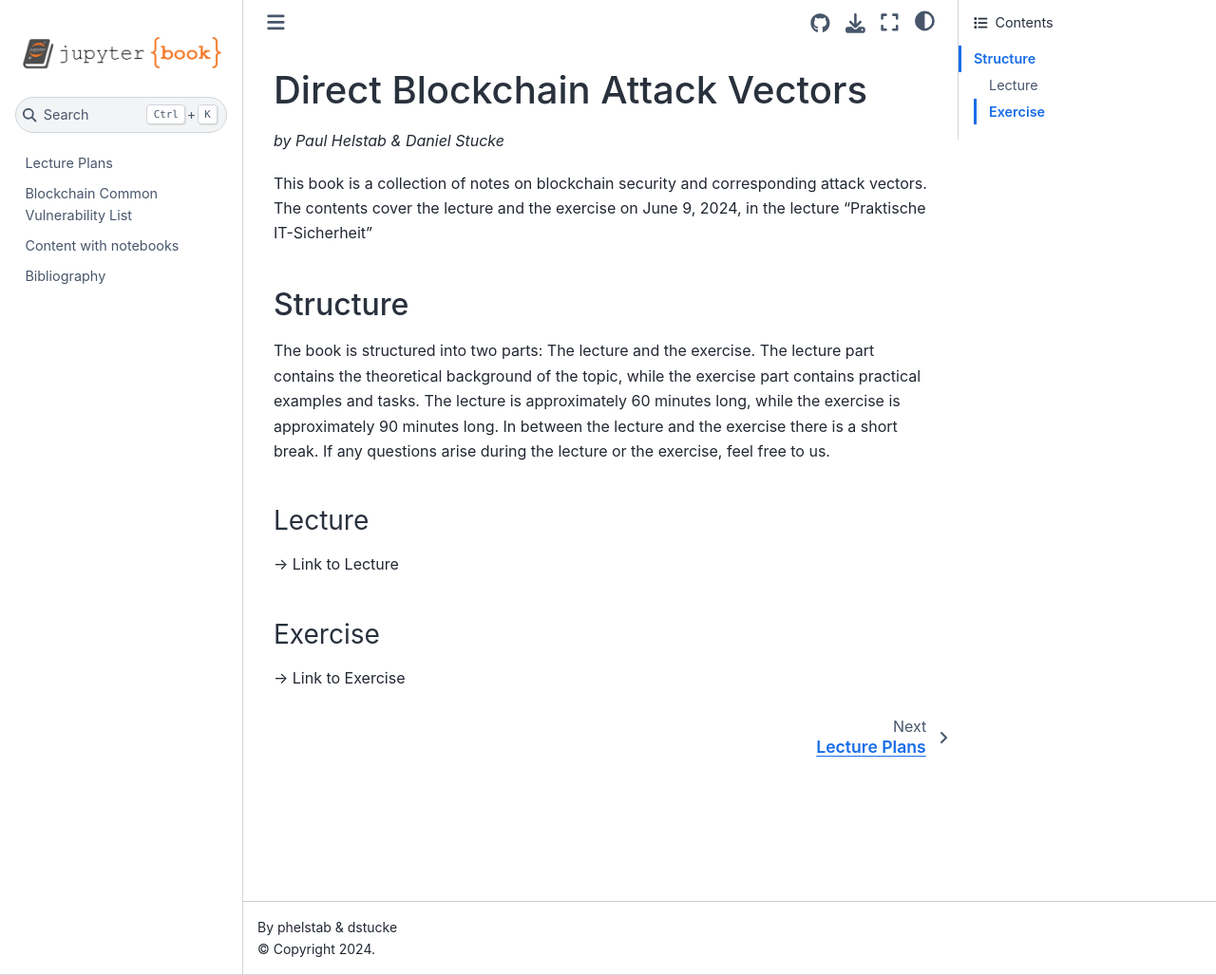
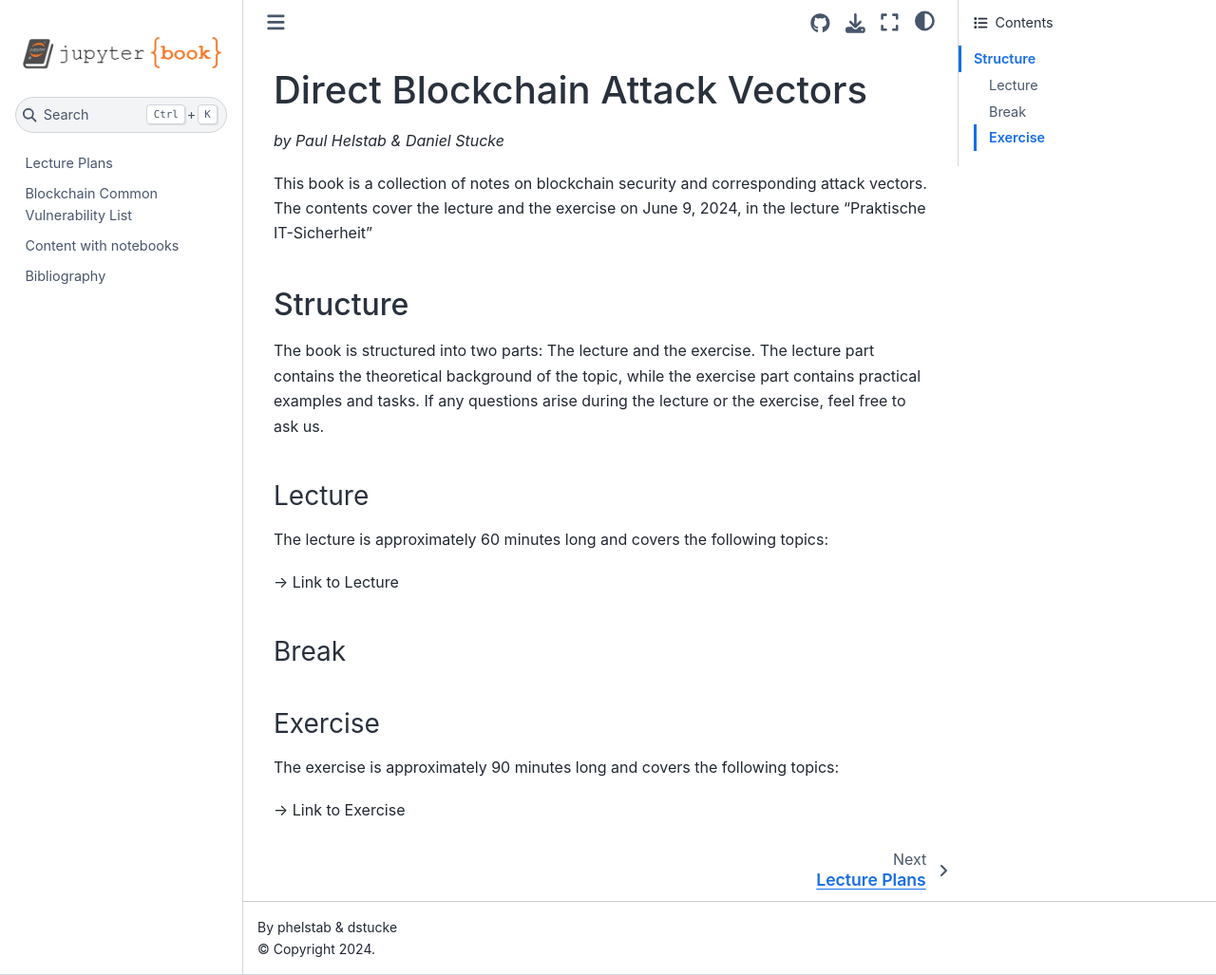
Before and after one commit to phelstab/blocksec, a Jupyter Book: the page built from index.md, in a window 1280 px wide and 1027 px high. Shown: the whole window at 95% size. Built offline with Jupyter Book 1.0.4 settings and Sphinx 7.4.7 and the Sphinx Book theme 1.1.4, drawn with Linux system fonts in a browser that asks for light colours.

Commit message:
docs: fixed typo

```diff
--- a/index.md
+++ b/index.md
@@ -4,10 +4,16 @@
 This book is a collection of notes on blockchain security and corresponding attack vectors. The contents cover the lecture and the exercise on June 9, 2024, in the lecture "Praktische IT-Sicherheit"
 
 ## Structure
-The book is structured into two parts: The lecture and the exercise. The lecture part contains the theoretical background of the topic, while the exercise part contains practical examples and tasks. The lecture is approximately 60 minutes long, while the exercise is approximately 90 minutes long. In between the lecture and the exercise there is a short break. If any questions arise during the lecture or the exercise, feel free to us.
+The book is structured into two parts: The lecture and the exercise. The lecture part contains the theoretical background of the topic, while the exercise part contains practical examples and tasks. If any questions arise during the lecture or the exercise, feel free to ask us.
 
 ### Lecture
+The lecture is approximately 60 minutes long and covers the following topics:
+
 -> Link to Lecture
 
+### Break
+
 ### Exercise
+The exercise is approximately 90 minutes long and covers the following topics:
+
 -> Link to Exercise
```
